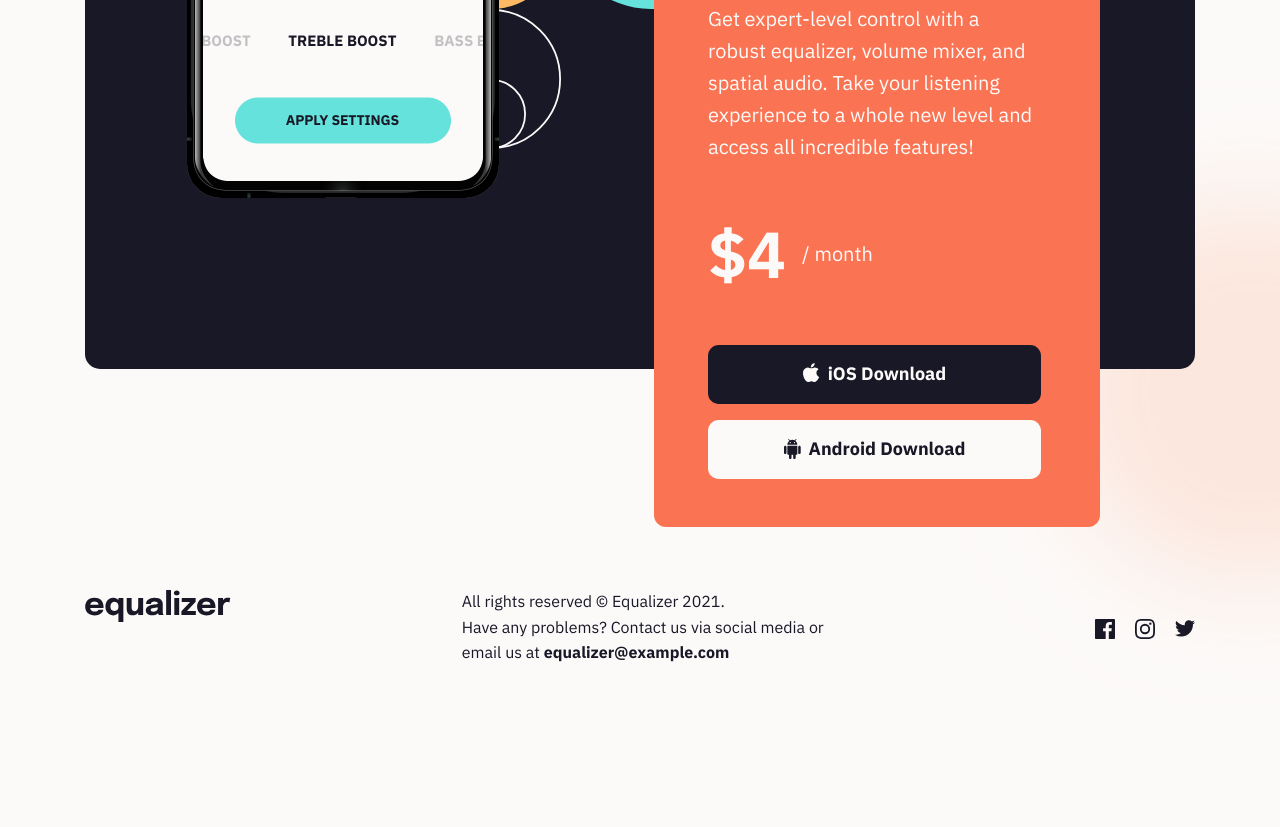
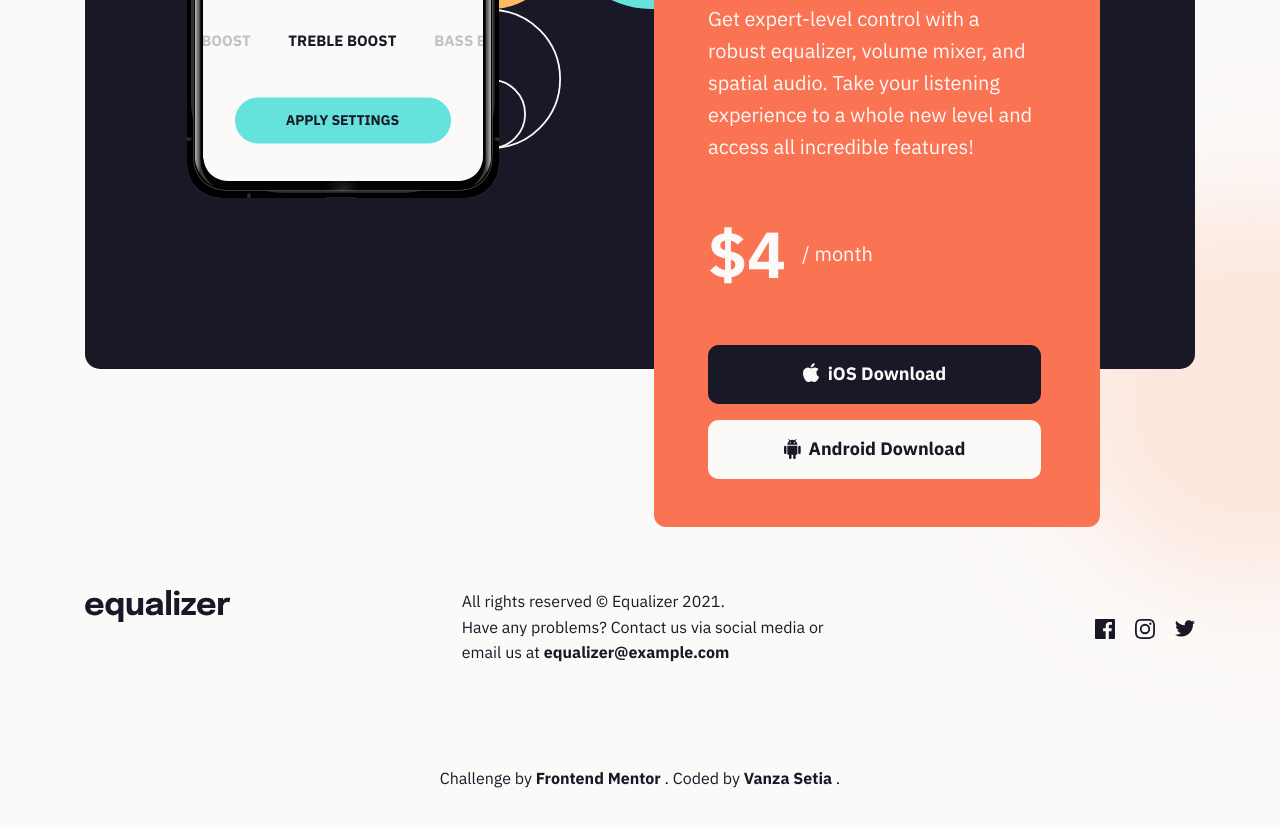
Before and after one commit to vanzasetia/equalizer-landing-page, a website: page index.html in a window 1280 px wide. Shown: the part 1084-1911 px from the top of the page. Before the commit the page ends 1841 px from the top, so only its background shows below. Drawn offline with Linux system fonts and the light colour scheme.

Commit message:
Add attribution link

```diff
--- a/index.html
+++ b/index.html
@@ -224,6 +224,29 @@
             </ul>
           </div>
         </div>
+        <p class="attribution">
+          Challenge by
+          <a
+            href="https://www.frontendmentor.io?ref=challenge"
+            class="attribution__link open-new-tab-link"
+            target="_blank"
+            rel="noopener"
+            >Frontend Mentor
+            <span class="open-new-tab-link__message"
+              >(opens in new tab)</span
+            ></a
+          >. Coded by
+          <a
+            href="https://github.com/vanzasetia"
+            class="attribution__link open-new-tab-link"
+            target="_blank"
+            rel="noopener"
+            >Vanza Setia
+            <span class="open-new-tab-link__message"
+              >(opens in new tab)</span
+            ></a
+          >.
+        </p>
       </footer>
     </div>
   </body>
--- a/scss/base/_reset.scss
+++ b/scss/base/_reset.scss
@@ -220,7 +220,7 @@ br + br {
 
 .open-new-tab-link__message {
   position: absolute;
-  top: 0;
+  bottom: 0;
   left: 0;
   opacity: 0;
   -webkit-clip-path: inset(50%);
@@ -245,7 +245,7 @@ br + br {
 .open-new-tab-link:active .open-new-tab-link__message,
 .open-new-tab-link:focus .open-new-tab-link__message {
   display: block;
-  top: -1.75em;
+  bottom: -1.75em;
   left: 1em;
   opacity: 1;
   -webkit-clip-path: none;
--- a/scss/layout/_footer.scss
+++ b/scss/layout/_footer.scss
@@ -101,3 +101,23 @@ $-gap-between-social-media-icons: rem(20);
     transition: color 150ms ease-in-out;
   }
 }
+
+.attribution {
+  margin-top: rem(100);
+  text-align: center;
+}
+
+.attribution__link {
+  text-decoration: none;
+  color: $black;
+  font-weight: 700;
+  @include focus-visible($black);
+
+  @include on-event {
+    color: $dark-orange;
+  }
+
+  @media screen and (prefers-reduced-motion: no-preference) {
+    transition: color 150ms ease-in-out;
+  }
+}
```
Also changed, not shown: css/style.css.
